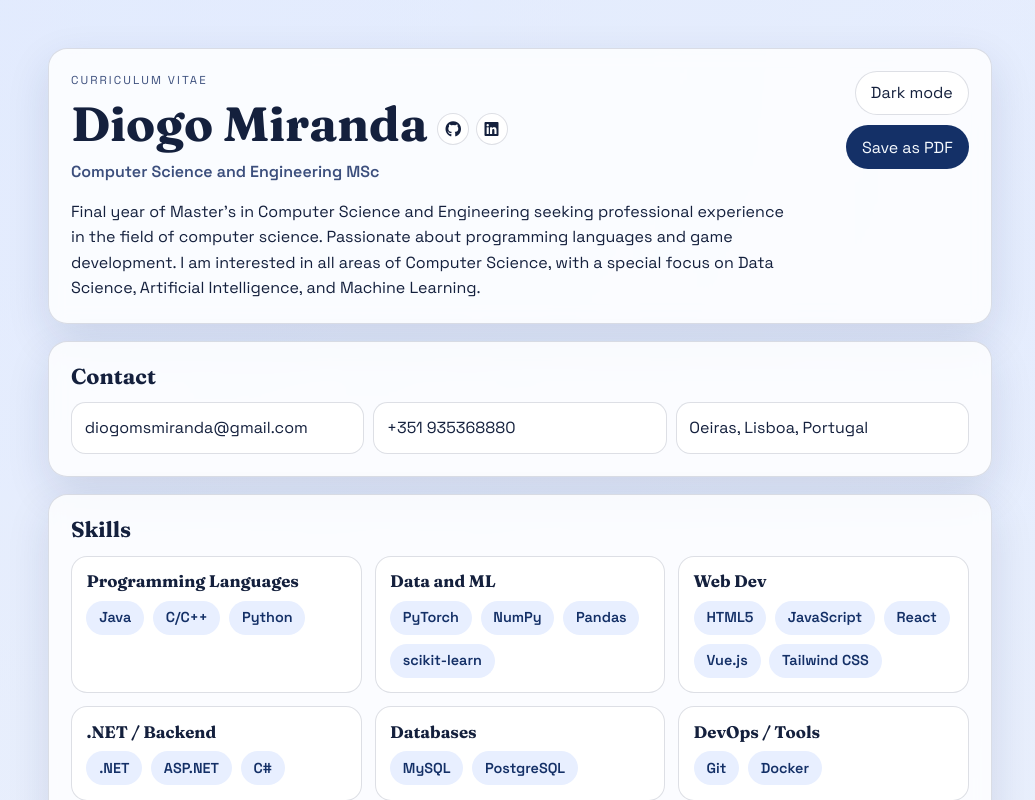
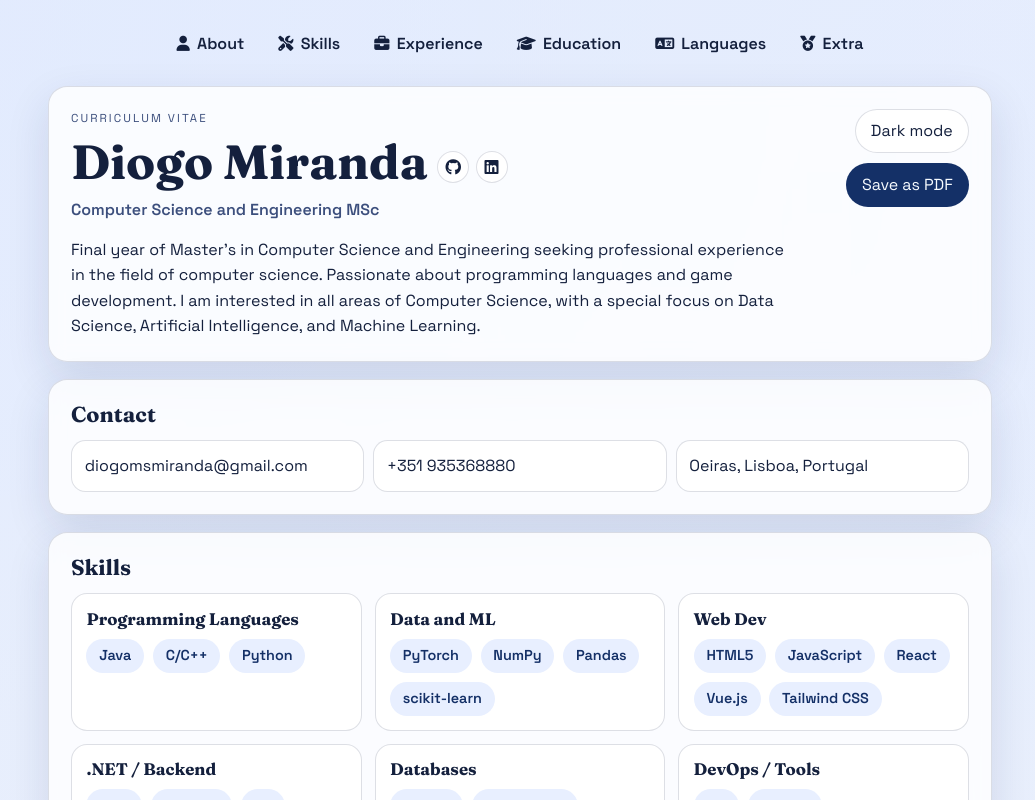
Before and after one commit to diogomsmiranda/cv, a Next.js app: page / in a window 1280 px wide. Shown: the top 800 px of the page, without its empty margins (120-1155 px from the left). Built offline with nearby package versions, Linux system fonts and the light colour scheme.

Commit message:
feat: nav bar

```diff
--- a/app/globals.css
+++ b/app/globals.css
@@ -42,6 +42,10 @@ body {
   padding: 0;
 }
 
+html {
+  scroll-behavior: smooth;
+}
+
 body {
   background:
     radial-gradient(circle at 8% 0%, color-mix(in srgb, var(--bg-accent) 68%, transparent), transparent 58%),
@@ -60,9 +64,50 @@ a {
 .page-shell {
   margin: 0 auto;
   max-width: 980px;
-  padding: 3rem 1.15rem 4rem;
+  padding: 1.15rem 1.15rem 4rem;
   display: grid;
   gap: 1.1rem;
+}
+
+.top-nav {
+  position: sticky;
+  top: 0.8rem;
+  z-index: 40;
+  display: flex;
+  justify-content: center;
+  align-items: center;
+  gap: 0.4rem;
+  padding: 0.15rem 0;
+  overflow-x: auto;
+}
+
+.top-nav-link {
+  display: inline-flex;
+  justify-content: center;
+  align-items: center;
+  gap: 0.45rem;
+  padding: 0.55rem 0.8rem;
+  border-radius: 0.8rem;
+  border: 1px solid transparent;
+  text-decoration: none;
+  color: var(--text);
+  white-space: nowrap;
+  text-align: center;
+  font-weight: 600;
+  transition: border-color 180ms ease, background-color 180ms ease, color 180ms ease;
+}
+
+.top-nav-link:hover {
+  border-color: var(--line);
+  background: color-mix(in srgb, var(--chip-bg) 55%, transparent);
+}
+
+.top-nav-link i {
+  font-size: 0.95rem;
+}
+
+.section-block {
+  scroll-margin-top: 6rem;
 }
 
 .panel {
@@ -155,6 +200,7 @@ h3 {
 
 .theme-toggle:focus-visible,
 .print-button:focus-visible,
+.top-nav-link:focus-visible,
 .contact-grid a:focus-visible {
   outline: 3px solid var(--focus);
   outline-offset: 2px;
@@ -357,6 +403,11 @@ ul {
     flex-wrap: wrap;
   }
 
+  .top-nav {
+    top: 0;
+    border-radius: 0.9rem;
+  }
+
   .contact-grid {
     grid-template-columns: 1fr;
   }
@@ -367,6 +418,7 @@ ul {
     background: #ffffff;
   }
 
+  .top-nav,
   .hero-controls,
   .theme-toggle,
   .print-button {
--- a/app/page.tsx
+++ b/app/page.tsx
@@ -3,9 +3,27 @@ import { PrintButton } from "@/components/PrintButton";
 import { cvData } from "@/data/cv";
 
 export default function Home() {
+  const sectionLinks = [
+    { href: "#about", label: "About", icon: "fa-user" },
+    { href: "#skills", label: "Skills", icon: "fa-screwdriver-wrench" },
+    { href: "#experience", label: "Experience", icon: "fa-briefcase" },
+    { href: "#education", label: "Education", icon: "fa-graduation-cap" },
+    { href: "#languages", label: "Languages", icon: "fa-language" },
+    { href: "#extra", label: "Extra", icon: "fa-medal" }
+  ];
+
   return (
     <main className="page-shell">
-      <section className="hero panel">
+      <nav aria-label="Section navigation" className="top-nav">
+        {sectionLinks.map((link) => (
+          <a className="top-nav-link" href={link.href} key={link.href}>
+            <i className={`fa-solid ${link.icon}`} aria-hidden="true" />
+            <span>{link.label}</span>
+          </a>
+        ))}
+      </nav>
+
+      <section className="hero panel section-block" id="about">
         <div>
           <p className="overline">Curriculum Vitae</p>
           <h1>
@@ -53,7 +71,7 @@ export default function Home() {
         </div>
       </section>
 
-      <section className="panel">
+      <section className="panel section-block" id="skills">
         <h2>Skills</h2>
         <div className="competency-grid">
           {cvData.competencies.map((group) => (
@@ -78,7 +96,7 @@ export default function Home() {
         </div>
       </section>
 
-      <section className="panel">
+      <section className="panel section-block" id="experience">
         <h2>Professional Experience</h2>
         <div className="timeline">
           {cvData.experiences.map((experience) => (
@@ -101,7 +119,7 @@ export default function Home() {
         </div>
       </section>
 
-      <section className="panel">
+      <section className="panel section-block" id="education">
         <h2>Education and Certifications</h2>
         <div className="education-list">
           {cvData.education.map((item) => (
@@ -117,7 +135,7 @@ export default function Home() {
         </div>
       </section>
 
-      <section className="panel">
+      <section className="panel section-block" id="languages">
         <h2>Languages</h2>
         <div className="language-grid">
           {cvData.languages.map((language) => (
@@ -141,7 +159,7 @@ export default function Home() {
         </div>
       </section>
 
-      <section className="panel">
+      <section className="panel section-block" id="extra">
         <h2>Extracurricular Activities</h2>
         <ul className="activity-list">
           {cvData.extracurricular.map((activity) => (
```
